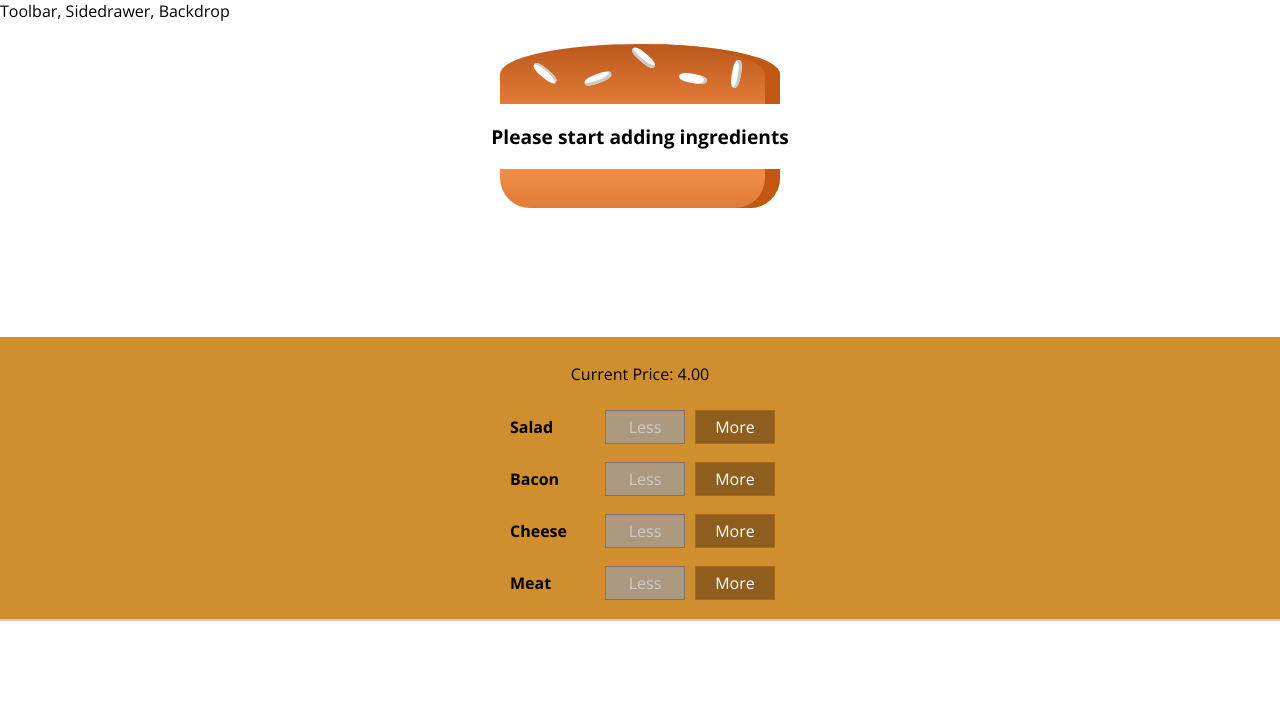
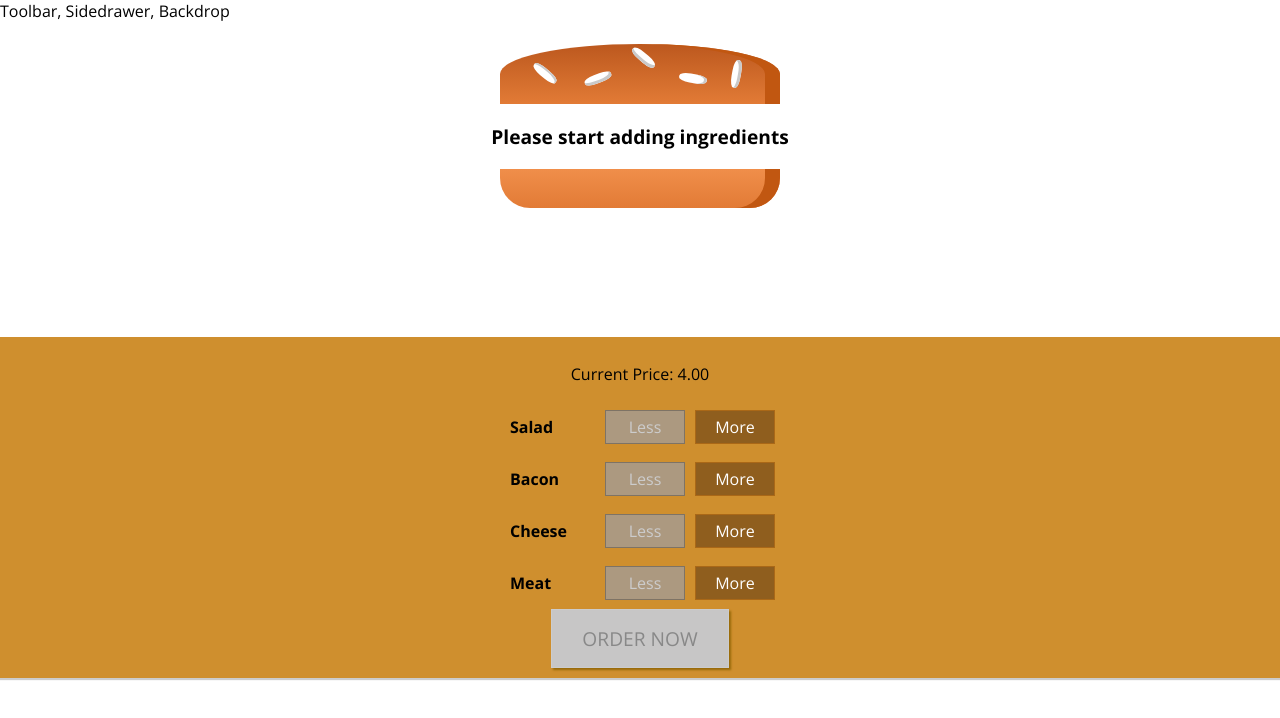
Before and after one commit to shinderahul/burger-spa, a React app: page / in a window 1280 px wide. Shown: the top 718 px of the page. Built offline with nearby package versions, Linux system fonts and the light colour scheme.

Commit message:
added the order button

```diff
--- a/src/components/Burger/BuildControls/BuildControls.css
+++ b/src/components/Burger/BuildControls/BuildControls.css
@@ -8,3 +8,45 @@
   margin: auto;
   padding: 10px 0;
 }
+
+.OrderButton {
+  background-color: #dad735;
+  outline: none;
+  cursor: pointer;
+  border: 1px solid #966909;
+  color: #966909;
+  font-family: inherit;
+  font-size: 1.2em;
+  padding: 15px 30px;
+  box-shadow: 2px 2px 2px #966909;
+}
+
+.OrderButton:hover,
+.OrderButton:active {
+  background-color: #a0db41;
+  border: 1px solid #966909;
+  color: #966909;
+}
+
+.OrderButton:disabled {
+  background-color: #c7c6c6;
+  cursor: not-allowed;
+  border: 1px solid #ccc;
+  color: #888888;
+}
+
+.OrderButton:not(:disabled) {
+  animation: enable 0.3s linear;
+}
+
+@keyframes enable {
+  0% {
+    transform: scale(1);
+  }
+  60% {
+    transform: scale(1.1);
+  }
+  100% {
+    transform: scale(1);
+  }
+}
--- a/src/components/Burger/BuildControls/BuildControls.js
+++ b/src/components/Burger/BuildControls/BuildControls.js
@@ -22,6 +22,9 @@
         disabled={props.disabled[ctrl.type]}
       />
     ))}
+    <button className={classes.OrderButton} disabled={!props.purchasable}>
+      ORDER NOW
+    </button>
   </div>
 );
 
--- a/src/containers/BurgerBuilder/BurgerBuilder.js
+++ b/src/containers/BurgerBuilder/BurgerBuilder.js
@@ -19,8 +19,20 @@
       cheese: 0,
       meat: 0
     },
-    totalPrice: 4
+    totalPrice: 4,
+    purchasable: false
   };
+
+  updatePurchaseState(ingredients) {
+    const sum = Object.keys(ingredients)
+      .map(igKey => {
+        return ingredients[igKey];
+      })
+      .reduce((sum, el) => {
+        return sum + el;
+      }, 0);
+    this.setState({ purchasable: sum > 0 });
+  }
 
   addIngredientHandler = type => {
     const oldCount = this.state.ingredients[type];
@@ -33,6 +45,7 @@
     const oldPrice = this.state.totalPrice;
     const newPrice = oldPrice + priceAddition;
     this.setState({ totalPrice: newPrice, ingredients: updatedIngredients });
+    this.updatePurchaseState(updatedIngredients);
   };
 
   removeIngredientHandler = type => {
@@ -49,6 +62,7 @@
     const oldPrice = this.state.totalPrice;
     const newPrice = oldPrice + priceDiduction;
     this.setState({ totalPrice: newPrice, ingredients: updatedIngredients });
+    this.updatePurchaseState(updatedIngredients);
   };
 
   render() {
@@ -66,6 +80,7 @@
           ingredientAdded={this.addIngredientHandler}
           ingredientRemoved={this.removeIngredientHandler}
           disabled={disabledInfo}
+          purchasable={this.state.purchasable}
           price={this.state.totalPrice}
         />
       </Aux>
```
